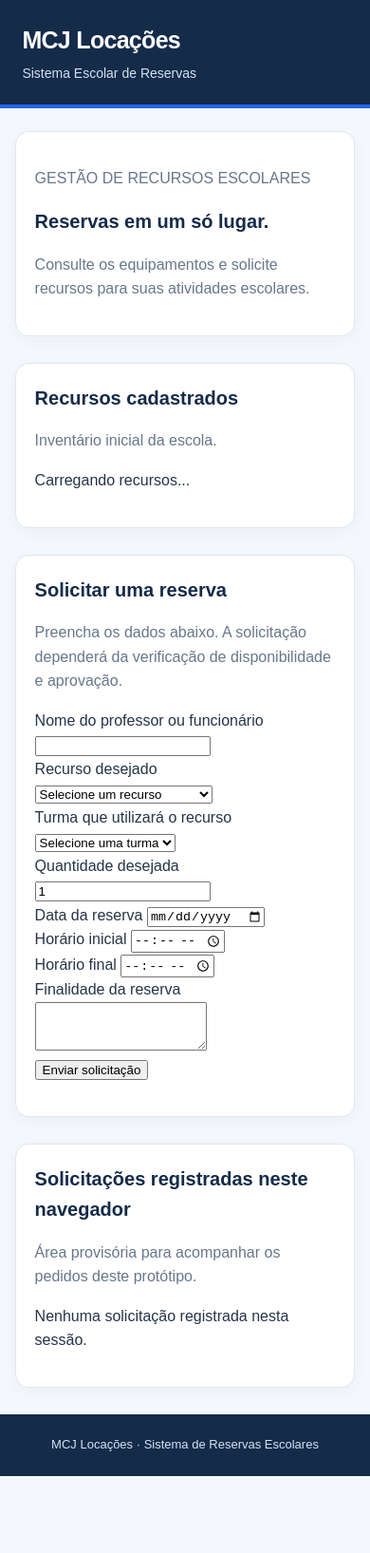
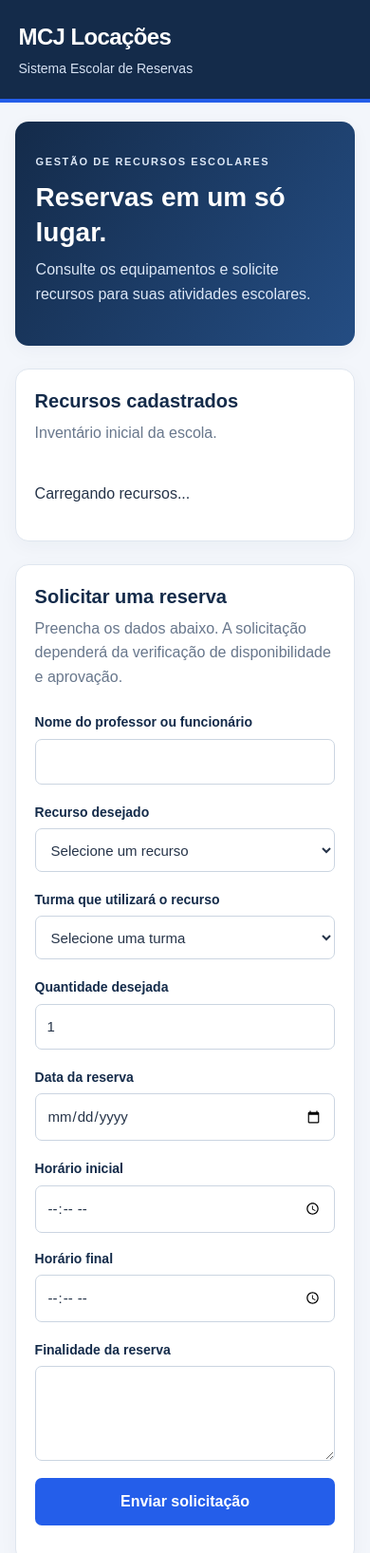
Before and after one commit to miguelmcj01-png/MCJ-Loca-es-Sistema-de-reservas-escolares, a plain HTML site: page index.html in a window 390 px wide. Shown: the top 1635 px of the page at 95% size. Before the commit the page ends 1554 px from the top, so only its background shows below. Drawn offline with Linux system fonts and the light colour scheme.

Commit message:
Refactor CSS variables and improve layout styles

```diff
--- a/style.css
+++ b/style.css
@@ -1,12 +1,13 @@
 
 :root {
   --azul-escuro: #142b4a;
-  --azul: #2463eb;
-  --fundo: #f4f7fb;
+  --azul: #245eea;
+  --fundo: #f3f6fb;
   --branco: #ffffff;
   --texto: #263449;
-  --texto-suave: #68778c;
-  --borda: #e0e7f0;
+  --suave: #68778c;
+  --borda: #dfe6ef;
+  --verde: #16845b;
 }
 
 * {
@@ -26,7 +27,7 @@ body {
 }
 
 header {
-  padding: 28px 7%;
+  padding: 24px max(6%, calc((100% - 1100px) / 2));
   background: var(--azul-escuro);
   color: var(--branco);
   border-bottom: 4px solid var(--azul);
@@ -34,65 +35,213 @@ header {
 
 header h1 {
   margin: 0;
-  font-size: 30px;
-  letter-spacing: -0.7px;
+  font-size: 28px;
+  letter-spacing: -0.6px;
 }
 
 header p {
-  margin: 4px 0 0;
-  color: #d5e1f2;
+  margin: 3px 0 0;
+  color: #d6e2f3;
   font-size: 14px;
 }
 
 main {
-  width: min(1100px, 88%);
-  margin: 40px auto;
+  width: min(1100px, 90%);
+  margin: 32px auto 48px;
 }
 
 section {
-  margin-bottom: 28px;
-  padding: 30px;
+  margin-bottom: 24px;
+  padding: 28px;
   background: var(--branco);
   border: 1px solid var(--borda);
   border-radius: 14px;
-  box-shadow: 0 4px 18px rgb(20 43 74 / 4%);
+  box-shadow: 0 5px 20px rgb(20 43 74 / 4%);
 }
 
 section h2 {
-  margin-top: 0;
+  margin: 0 0 8px;
   color: var(--azul-escuro);
-  font-size: 23px;
+  font-size: 22px;
+  line-height: 1.3;
 }
 
 section > p {
-  color: var(--texto-suave);
+  margin-top: 8px;
+  color: var(--suave);
 }
 
-article {
-  margin-top: 14px;
-  padding: 18px 20px;
-  background: #f9fbfe;
-  border: 1px solid var(--borda);
-  border-left: 4px solid var(--azul);
-  border-radius: 8px;
+.boas-vindas {
+  padding: 38px;
+  background: linear-gradient(125deg, #142b4a, #244d83);
+  color: var(--branco);
+  border: 0;
 }
 
-article h3 {
-  margin: 0 0 6px;
+.boas-vindas h2 {
+  max-width: 600px;
+  margin: 8px 0;
+  color: var(--branco);
+  font-size: clamp(28px, 5vw, 42px);
+}
+
+.boas-vindas p {
+  max-width: 620px;
+  color: #dce7f6;
+}
+
+.boas-vindas .identificacao {
+  font-size: 11px;
+  font-weight: 700;
+  letter-spacing: 1.6px;
+}
+
+.catalogo {
+  display: grid;
+  grid-template-columns: repeat(2, minmax(0, 1fr));
+  gap: 14px;
+  margin-top: 22px;
+}
+
+.cartao-recurso {
+  padding: 20px;
+  background: #fbfcfe;
+  border: 1px solid var(--borda);
+  border-radius: 10px;
+}
+
+.cartao-recurso h3 {
+  margin: 0 0 8px;
   color: var(--azul-escuro);
   font-size: 17px;
 }
 
-article p {
+.cartao-recurso p {
   margin: 5px 0;
-  color: var(--texto-suave);
+  color: var(--suave);
+  font-size: 14px;
+}
+
+.etiqueta {
+  display: inline-block;
+  margin-top: 8px;
+  padding: 4px 9px;
+  background: #e9f0ff;
+  color: #204eb9;
+  border-radius: 5px;
+  font-size: 12px;
+  font-weight: 700;
+}
+
+form {
+  display: grid;
+  gap: 18px;
+  margin-top: 24px;
+}
+
+.campo {
+  display: flex;
+  flex-direction: column;
+  gap: 6px;
+  min-width: 0;
+}
+
+label {
+  color: var(--azul-escuro);
+  font-size: 14px;
+  font-weight: 700;
+}
+
+input,
+select,
+textarea {
+  width: 100%;
+  min-height: 46px;
+  padding: 11px 12px;
+  background: var(--branco);
+  color: var(--texto);
+  border: 1px solid #cbd5e1;
+  border-radius: 7px;
+  font: inherit;
+  font-size: 15px;
+}
+
+textarea {
+  min-height: 100px;
+  resize: vertical;
+}
+
+input:focus,
+select:focus,
+textarea:focus {
+  outline: 3px solid #245eea30;
+  border-color: var(--azul);
+}
+
+.linha-campos {
+  display: grid;
+  grid-template-columns: repeat(2, minmax(0, 1fr));
+  gap: 16px;
+}
+
+button {
+  min-height: 46px;
+  padding: 12px 20px;
+  background: var(--azul);
+  color: var(--branco);
+  border: 0;
+  border-radius: 7px;
+  font: inherit;
+  font-weight: 700;
+  cursor: pointer;
+  transition: background 0.2s ease;
+}
+
+button:hover {
+  background: #1748bd;
+}
+
+button:focus-visible {
+  outline: 3px solid #245eea55;
+  outline-offset: 3px;
+}
+
+#mensagem-reserva {
+  margin: 0;
+  font-size: 14px;
+}
+
+.mensagem-erro {
+  color: #b42318 !important;
+}
+
+.mensagem-sucesso {
+  color: var(--verde) !important;
+}
+
+.item-reserva {
+  margin-top: 12px;
+  padding: 16px;
+  background: #f9fbfe;
+  border: 1px solid var(--borda);
+  border-radius: 8px;
+}
+
+.item-reserva h3 {
+  margin: 0 0 6px;
+  font-size: 16px;
+}
+
+.item-reserva p {
+  margin: 4px 0;
+  color: var(--suave);
   font-size: 14px;
 }
 
 footer {
   padding: 22px;
   background: var(--azul-escuro);
-  color: #d5e1f2;
+  color: #d6e2f3;
   text-align: center;
   font-size: 13px;
 }
@@ -101,41 +250,33 @@ footer p {
   margin: 0;
 }
 
-@media (min-width: 700px) {
-  section:nth-of-type(2) {
-    display: grid;
-    grid-template-columns: repeat(2, minmax(0, 1fr));
-    gap: 14px;
-  }
-
-  section:nth-of-type(2) h2 {
-    grid-column: 1 / -1;
-    margin-bottom: 0;
-  }
-
-  section:nth-of-type(2) article {
-    margin-top: 0;
-  }
-}
-
-@media (max-width: 600px) {
+@media (max-width: 650px) {
   header {
-    padding: 22px 6%;
+    padding: 20px 5%;
   }
 
   header h1 {
-    font-size: 25px;
+    font-size: 24px;
   }
 
   main {
     width: 92%;
-    margin: 24px auto;
+    margin-top: 20px;
   }
 
   section {
     padding: 20px;
   }
 
+  .boas-vindas {
+    padding: 26px 22px;
+  }
+
+  .catalogo,
+  .linha-campos {
+    grid-template-columns: 1fr;
+  }
+
   section h2 {
     font-size: 20px;
   }
```
